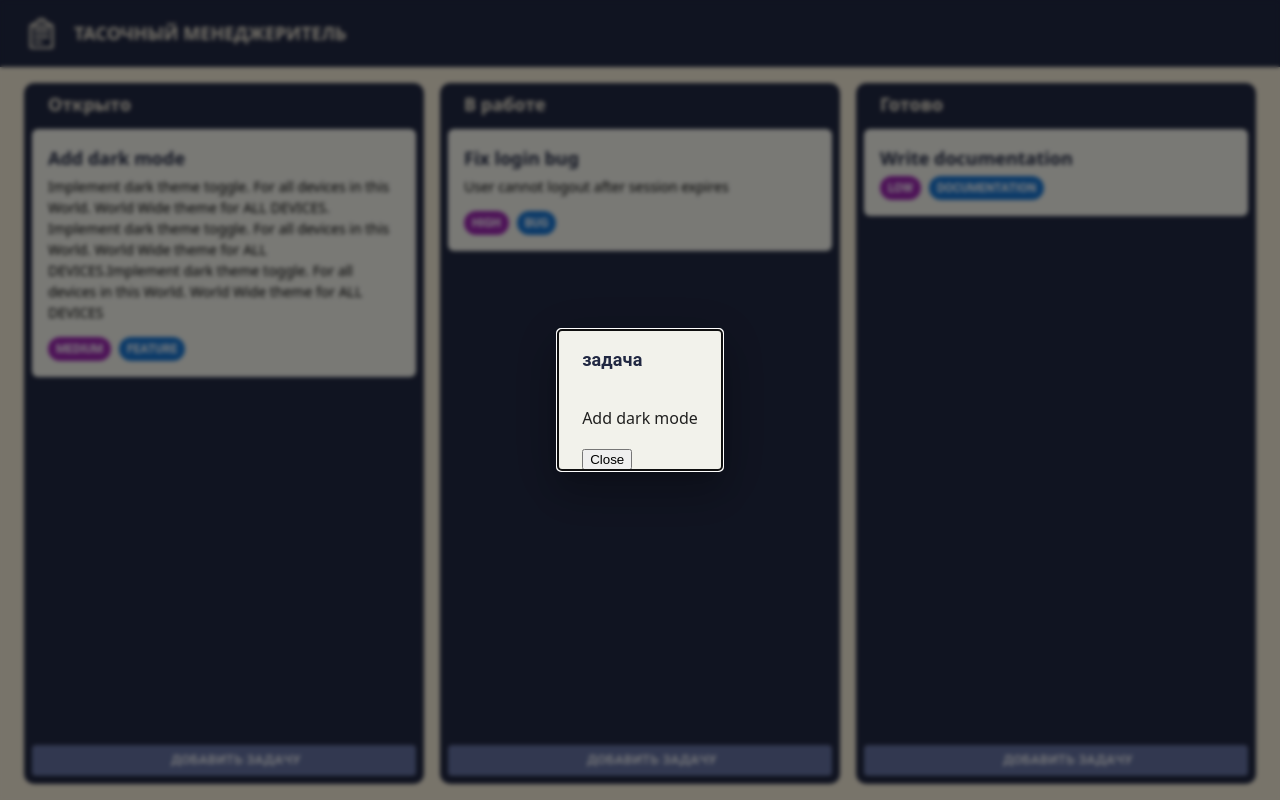
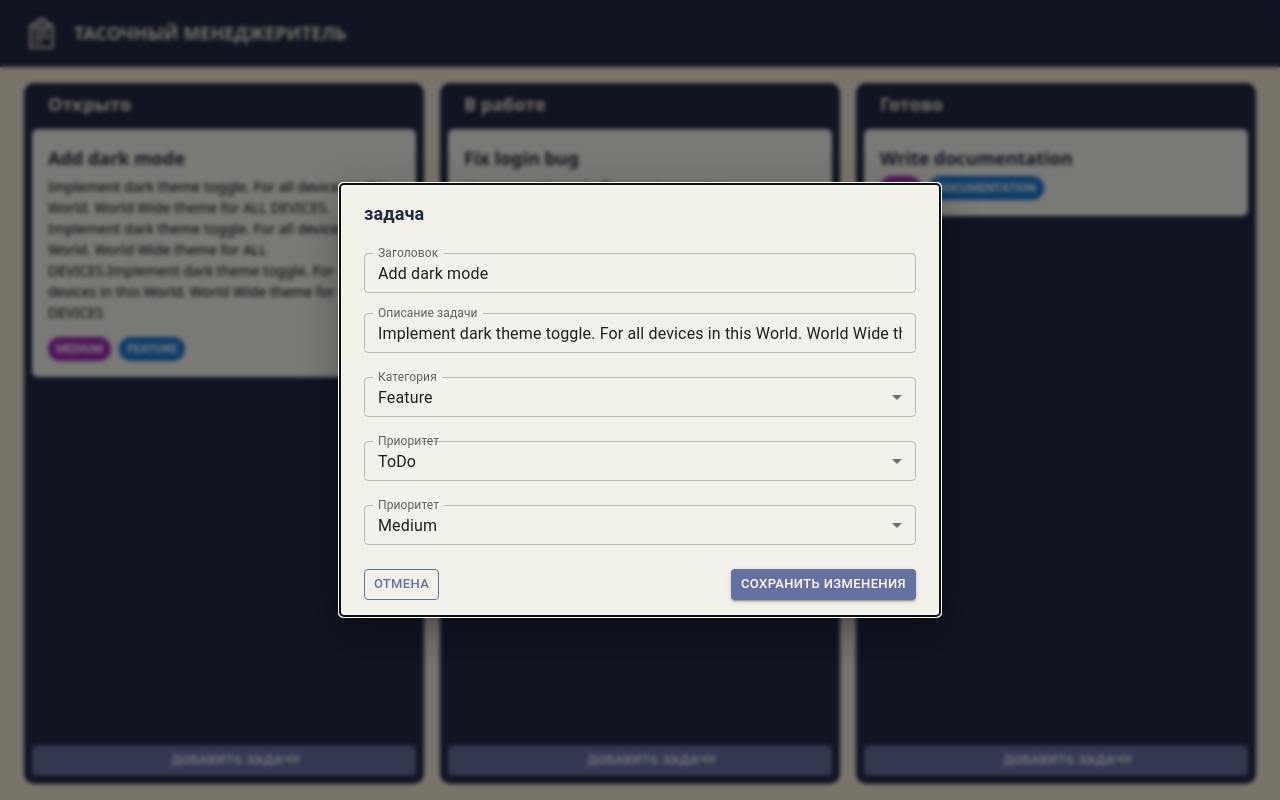
Before and after one commit to Jushoru/t1-task-manager, a React (Vite) app: page / in a window 1280 px wide. Both pictures are taken after a click on the element 224 px from the left and 253 px from the top of the page. Built offline with nearby package versions, Linux system fonts and the light colour scheme; some icons are missing.

Commit message:
feat: add EditTask form !without reactivity and style all forms

```diff
--- a/src/app/App.tsx
+++ b/src/app/App.tsx
@@ -2,8 +2,6 @@ import './App.css'
 import { createBrowserRouter, RouterProvider } from "react-router-dom";
 import {TasksPage} from "../pages/tasks/TasksPage.tsx";
 
-
-// commit: change router method from Routes to createBrowserRouter
 const router = createBrowserRouter([
     {
         path: '/',
--- /dev/null
+++ b/src/features/create-task/CreateTask.tsx
@@ -0,0 +1,111 @@
+import type { TaskUi, StatusType, CategoryType, PriorityType} from "../../entities/task/TaskTypes";
+import { useState } from 'react';
+import {
+    TextField,
+    InputLabel,
+    Select,
+    MenuItem,
+    FormControl,
+    Button,
+} from '@mui/material';
+import { validateTask } from '../../entities/task/TaskValidate';
+import { AllTasks } from "../../entities/task/TaskData.ts";
+
+export interface CreateTaskFormProps {
+    taskStatus: StatusType;
+    onCancel: () => void;
+}
+
+export const CreateTask = ({ taskStatus, onCancel }: CreateTaskFormProps) => {
+    const [title, setTitle] = useState('');
+    const [description, setDescription] = useState('');
+    const [category, setCategory] = useState('Test');
+    const [priority, setPriority] = useState('Low');
+
+    const handleSubmit = (e: React.FormEvent) => {
+        e.preventDefault();
+
+        const task: TaskUi = {
+            id: Date.now().toString(),
+            title,
+            description,
+            category: category as CategoryType,
+            status: taskStatus,
+            priority: priority as PriorityType,
+        };
+
+        const errors = validateTask(task);
+
+        if (errors.length > 0) {
+            alert(errors.join('\n'));
+            return;
+        }
+
+        AllTasks.push(task);
+        onCancel();
+    };
+
+    return (
+        <form onSubmit={handleSubmit}>
+            <TextField
+                fullWidth
+                label="Заголовок"
+                value={title}
+                onChange={(e) => setTitle(e.target.value)}
+                margin="dense"
+                size="small"
+            />
+            <TextField
+                fullWidth
+                label="Описание задачи"
+                value={description}
+                onChange={(e) => setDescription(e.target.value)}
+                margin="normal"
+                size="small"
+            />
+            <FormControl fullWidth margin="normal">
+                <InputLabel id="category-select-label">Категория</InputLabel>
+                <Select
+                    labelId="category-select-label"
+                    value={category}
+                    label="Категория"
+                    size="small"
+                    onChange={(e) => setCategory(e.target.value)}
+                >
+                    <MenuItem value="Bug">Bug</MenuItem>
+                    <MenuItem value="Feature">Feature</MenuItem>
+                    <MenuItem value="Documentation">Documentation</MenuItem>
+                    <MenuItem value="Refactor">Refactor</MenuItem>
+                    <MenuItem value="Test">Test</MenuItem>
+                </Select>
+            </FormControl>
+            <FormControl fullWidth margin="normal">
+                <InputLabel id="priority-select-label">Приоритет</InputLabel>
+                <Select
+                    labelId="priority-select-label"
+                    value={priority}
+                    label="Приоритет"
+                    size="small"
+                    onChange={(e) => setPriority(e.target.value)}
+                >
+                    <MenuItem value="Low">Low</MenuItem>
+                    <MenuItem value="Medium">Medium</MenuItem>
+                    <MenuItem value="High">High</MenuItem>
+                </Select>
+            </FormControl>
+            <div style={{ display: 'flex', justifyContent: 'space-between', marginTop: '16px', marginBottom: '16px' }}>
+                <Button
+                    sx={{border: 'solid 1px var(--color-button)', color: 'var(--color-button)'}}
+                    variant="outlined" onClick={onCancel} size="small"
+                >
+                    Отмена
+                </Button>
+                <Button sx={{backgroundColor: 'var(--color-button)'}}
+                        type="submit" variant="contained" size="small"
+                >
+                    Создать задачу
+                </Button>
+            </div>
+        </form>
+    );
+};
--- a/src/features/create-task/CreateTaskForm.tsx
+++ b/src/features/edit-task/EditTask.tsx
@@ -9,39 +9,45 @@ import {
     Button,
 } from '@mui/material';
 import { validateTask } from '../../entities/task/TaskValidate';
+import {AllTasks} from "../../entities/task/TaskData.ts";
 
 export interface CreateTaskFormProps {
-    taskStatus: StatusType;
-    newTask: (task: TaskUi) => void;
+    editTask: TaskUi;
     onCancel: () => void;
 }
 
-export const CreateTaskForm = ({ taskStatus, newTask, onCancel }: CreateTaskFormProps) => {
-    const [title, setTitle] = useState('');
-    const [description, setDescription] = useState('');
-    const [category, setCategory] = useState('Test');
-    const [priority, setPriority] = useState('Low');
+export const EditTask = ({ editTask, onCancel }: CreateTaskFormProps) => {
+    const [title, setTitle] = useState(editTask.title);
+    const [description, setDescription] = useState(editTask.description);
+    const [category, setCategory] = useState(editTask.category);
+    const [status, setStatus] = useState(editTask.status);
+    const [priority, setPriority] = useState(editTask.priority);
 
     const handleSubmit = (e: React.FormEvent) => {
         e.preventDefault();
 
-        const task: TaskUi = {
-            id: Date.now().toString(),
+        const updatedTask: TaskUi = {
+            id: editTask.id,
             title,
             description,
             category: category as CategoryType,
-            status: taskStatus,
+            status: status as StatusType,
             priority: priority as PriorityType,
         };
 
-        const errors = validateTask(task);
+        const errors = validateTask(updatedTask);
 
         if (errors.length > 0) {
             alert(errors.join('\n'));
             return;
         }
 
-        newTask(task);
+        const updatedTasks = AllTasks.map(task =>
+            task.id === editTask.id ? updatedTask : task
+        );
+
+        Object.assign(AllTasks, updatedTasks);
+
         onCancel();
     };
 
@@ -53,6 +59,7 @@ export const CreateTaskForm = ({ taskStatus, newTask, onCancel }: CreateTaskForm
                 value={title}
                 onChange={(e) => setTitle(e.target.value)}
                 margin="dense"
+                size="small"
             />
             <TextField
                 fullWidth
@@ -60,6 +67,7 @@ export const CreateTaskForm = ({ taskStatus, newTask, onCancel }: CreateTaskForm
                 value={description}
                 onChange={(e) => setDescription(e.target.value)}
                 margin="normal"
+                size="small"
             />
             <FormControl fullWidth margin="normal">
                 <InputLabel id="category-select-label">Категория</InputLabel>
@@ -67,6 +75,7 @@ export const CreateTaskForm = ({ taskStatus, newTask, onCancel }: CreateTaskForm
                     labelId="category-select-label"
                     value={category}
                     label="Категория"
+                    size="small"
                     onChange={(e) => setCategory(e.target.value)}
                 >
                     <MenuItem value="Bug">Bug</MenuItem>
@@ -80,8 +89,23 @@ export const CreateTaskForm = ({ taskStatus, newTask, onCancel }: CreateTaskForm
                 <InputLabel id="priority-select-label">Приоритет</InputLabel>
                 <Select
                     labelId="priority-select-label"
+                    value={status}
+                    label="Статус"
+                    size="small"
+                    onChange={(e) => setStatus(e.target.value)}
+                >
+                    <MenuItem value="ToDo">ToDo</MenuItem>
+                    <MenuItem value="InProgress">InProgress</MenuItem>
+                    <MenuItem value="Done">Done</MenuItem>
+                </Select>
+            </FormControl>
+            <FormControl fullWidth margin="normal">
+                <InputLabel id="priority-select-label">Приоритет</InputLabel>
+                <Select
+                    labelId="priority-select-label"
                     value={priority}
                     label="Приоритет"
+                    size="small"
                     onChange={(e) => setPriority(e.target.value)}
                 >
                     <MenuItem value="Low">Low</MenuItem>
@@ -99,7 +123,7 @@ export const CreateTaskForm = ({ taskStatus, newTask, onCancel }: CreateTaskForm
                 <Button sx={{backgroundColor: 'var(--color-button)'}}
                         type="submit" variant="contained" size="small"
                 >
-                    Создать задачу
+                    Сохранить изменения
                 </Button>
             </div>
         </form>
--- a/src/pages/edit-task/EditTaskModal.tsx
+++ b/src/pages/edit-task/EditTaskModal.tsx
@@ -3,6 +3,7 @@ import { useNavigate, useParams } from 'react-router-dom';
 import { AllTasks } from "../../entities/task/TaskData.ts";
 import type {TaskUi} from "../../entities/task/TaskTypes.ts";
 import {ModalDialog} from "../../widgets/ModalDialog.tsx";
+import {EditTask} from "../../features/edit-task/EditTask.tsx"
 
 
 const Modal = () => {
@@ -30,8 +31,7 @@ const Modal = () => {
         <>
             {taskData && (
                 <ModalDialog open={open} handleOnClose={closeModal} title={"задача"}>
-                    <p>{taskData.title}</p>
-                    <button onClick={closeModal}>Close</button>
+                    <EditTask editTask={taskData} onCancel={closeModal}/>
                 </ModalDialog>
             )}
         </>
--- a/src/pages/tasks/TasksPage.tsx
+++ b/src/pages/tasks/TasksPage.tsx
@@ -1,16 +1,14 @@
 import { TaskList } from '../../widgets/task-list/TaskList';
 import type { TaskUi } from '../../entities/task/TaskTypes';
-import './TasksPage.css'
-import {CreateTaskForm} from "../../features/create-task/CreateTaskForm.tsx";
+import {CreateTask} from "../../features/create-task/CreateTask.tsx";
 import type {StatusType} from "../../entities/task/TaskTypes";
 import {useState} from "react";
 import {AllTasks} from "../../entities/task/TaskData.ts";
 import EditTaskModal from "../edit-task/EditTaskModal.tsx";
 import {ModalDialog} from "../../widgets/ModalDialog.tsx";
 
-
 // Временный массив задач
-const mockTasks: TaskUi[] = AllTasks;
+const allTasks: TaskUi[] = AllTasks;
 
 export const TasksPage: React.FC = () => {
     const [modalActive, setActive] = useState(false);
@@ -25,16 +23,12 @@ export const TasksPage: React.FC = () => {
         setActive(false);
     }
 
-    const createNewTask = (data: TaskUi) => {
-        mockTasks.push(data)
-    }
     return (
         <>
-            <TaskList tasks={mockTasks} openCreateTask={openCreateTaskModal}/>
+            <TaskList tasks={allTasks} openCreateTask={openCreateTaskModal}/>
             <ModalDialog open={modalActive} handleOnClose={closeModal} title={"Создание задачи"}>
-                <CreateTaskForm
+                <CreateTask
                     taskStatus={currentTaskStatus}
-                    newTask={createNewTask}
                     onCancel={() => setActive(false)}
                 />
             </ModalDialog>
--- a/src/widgets/task-item/TaskItem.tsx
+++ b/src/widgets/task-item/TaskItem.tsx
@@ -10,13 +10,13 @@ interface TaskItemProps {
 export const TaskItem: React.FC<TaskItemProps> = ({task}) => {
     const navigate = useNavigate();
 
-    const viewImage = (task: TaskUi) => {
+    const viewTask = (task: TaskUi) => {
         const id = task.id;
         navigate('/task/' + id);
     };
 
     return (
-        <div className="taskItemWrapper" onClick={() => viewImage(task)}>
+        <div className="taskItemWrapper" onClick={() => viewTask(task)}>
             <div>
                 <h3>{task.title}</h3>
                 {task.description && <p className="taskDescription">{task.description}</p>}
```
Also changed, not shown: src/pages/tasks/TasksPage.css (deleted).
